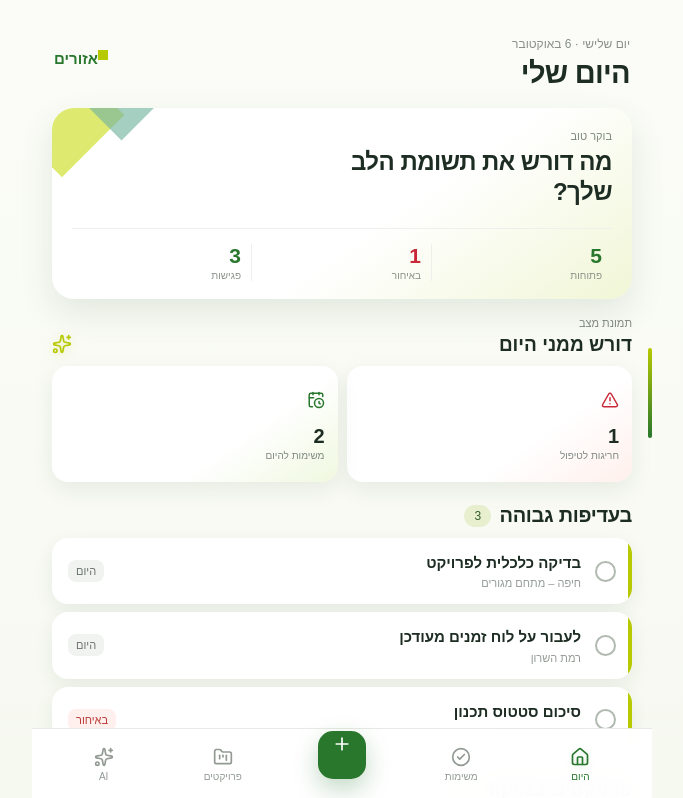
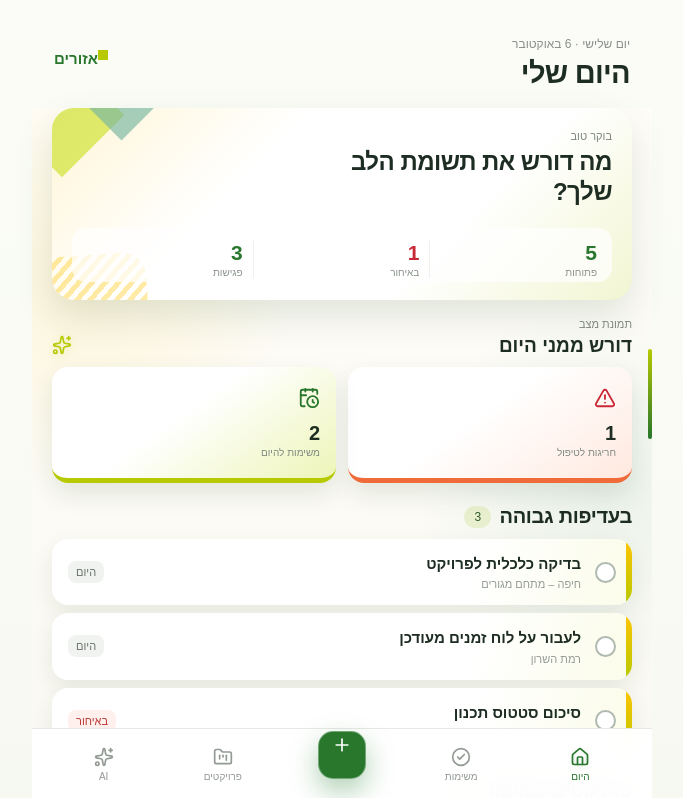
Before and after one commit to yuvaltzalach/Azorim-task-manager, a React (Vite) app: page / in a window 1280 px wide. Shown: the top 798 px of the page, without its empty margins (298-981 px from the left). Built offline with nearby package versions, Linux system fonts and the light colour scheme.

Commit message:
Add vivid construction-inspired depth and color

```diff
--- a/src/styles.css
+++ b/src/styles.css
@@ -27,3 +27,41 @@ nav .active{color:#28772d}nav .active svg{filter:drop-shadow(0 2px 3px rgba(40,1
 .projectTabs .selected{background:#28772d;color:#fff}
 .metrics>div{background:linear-gradient(160deg,#fff,#f4f8e9);border:0;box-shadow:0 6px 16px rgba(25,64,35,.06)}
 .projectSummary{border-top:5px solid #b7c900}
+
+/* Construction-inspired high-energy visual pass */
+main{background:
+radial-gradient(circle at 8% 20%,rgba(255,196,0,.11),transparent 24%),
+radial-gradient(circle at 92% 45%,rgba(112,180,155,.12),transparent 25%),
+linear-gradient(180deg,#fffdf8 0%,#f8f8f1 100%)}
+.executiveIntro{background:
+linear-gradient(135deg,rgba(255,196,0,.16),transparent 34%),
+linear-gradient(315deg,rgba(183,201,0,.18),transparent 32%),#fff;
+box-shadow:0 16px 36px rgba(31,74,36,.13)}
+.executiveIntro:after{content:"";position:absolute;left:-20px;bottom:-25px;width:115px;height:70px;background:repeating-linear-gradient(135deg,rgba(255,196,0,.35) 0 5px,transparent 5px 10px);transform:rotate(-4deg);border-radius:24px}
+.executiveStats{background:rgba(255,255,255,.72);border-radius:14px;padding:13px 5px 4px;border-top:0}
+.attentionHead{margin-top:8px}.signalGrid{gap:12px}
+.signalGrid button{position:relative;overflow:hidden;padding:16px;box-shadow:0 11px 25px rgba(31,73,37,.11)}
+.signalGrid button:first-child{background:linear-gradient(145deg,#fff 45%,#ffe9df 100%);border-bottom:5px solid #ef6b3a}
+.signalGrid button:last-child{background:linear-gradient(145deg,#fff 45%,#edf5b8 100%);border-bottom:5px solid #b7c900}
+.signalGrid button:after{content:"";position:absolute;left:-12px;top:-12px;width:48px;height:48px;border-radius:50%;background:rgba(255,255,255,.6)}
+.signalGrid svg{width:22px;height:22px}
+.task{background:linear-gradient(105deg,#fff 72%,#fbfce9);box-shadow:0 9px 22px rgba(31,65,34,.09)}
+.task:after{width:6px;background:linear-gradient(#ffc400,#b7c900)}
+.portfolioStrip{min-height:122px;background:
+linear-gradient(125deg,rgba(255,255,255,.02),rgba(183,201,0,.12)),
+linear-gradient(120deg,#103c29,#1d7036 78%,#32933b);box-shadow:0 16px 34px rgba(16,60,41,.23)}
+.portfolioStrip:after{content:"";position:absolute;left:-8px;bottom:-18px;width:170px;height:54px;background:repeating-linear-gradient(135deg,rgba(255,196,0,.16) 0 5px,transparent 5px 11px);transform:rotate(-5deg)}
+.miniGeo{transform:scale(1.18)}
+.projectRow{padding-top:18px;padding-bottom:16px;background:linear-gradient(105deg,#fff 70%,#f7f9ef);box-shadow:0 10px 26px rgba(27,65,34,.11)}
+.projectRow:nth-of-type(3n+1){background:linear-gradient(105deg,#fff 68%,#f2f7dc)}
+.projectRow:nth-of-type(3n+2){background:linear-gradient(105deg,#fff 68%,#fff6d8)}
+.projectRow:nth-of-type(3n){background:linear-gradient(105deg,#fff 68%,#eaf5ef)}
+.projectRow .projectAccent{width:9px}
+.projectRow h3{font-size:17px}.progress{height:7px;background:#e9ede4}.progress i{background:linear-gradient(90deg,#ffc400 0%,#b7c900 42%,#28772d 100%)}
+.projectMeta span{background:#dff1d9}.projectMeta em{background:#f1f2ec}
+.focusProjects>button{background:linear-gradient(105deg,#fff,#f4f8e8)}
+.projectHeader{background:
+linear-gradient(135deg,rgba(255,196,0,.14),transparent 30%),
+linear-gradient(315deg,rgba(112,180,155,.16),transparent 34%),#fff}
+.projectSummary{background:linear-gradient(135deg,#fff,#f4f8df);box-shadow:0 10px 25px rgba(31,69,36,.08)}
+.fab,.projectAdd{border:1px solid rgba(255,255,255,.35);box-shadow:0 12px 28px rgba(34,126,45,.36)}
```
